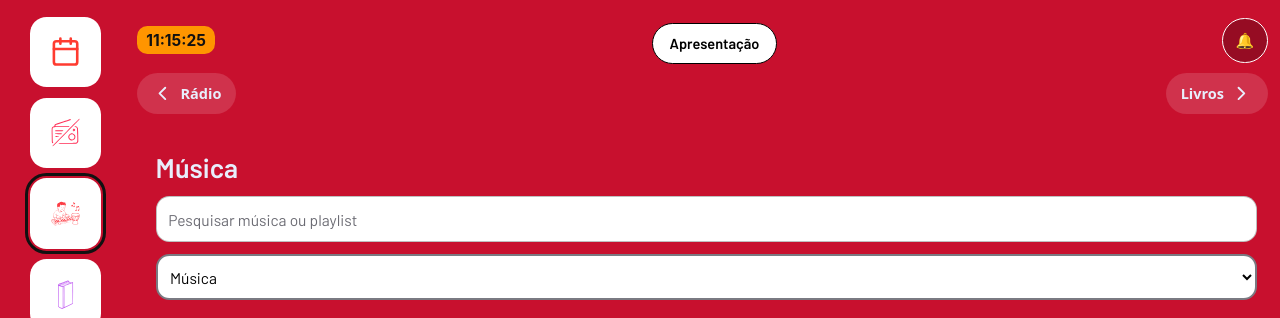
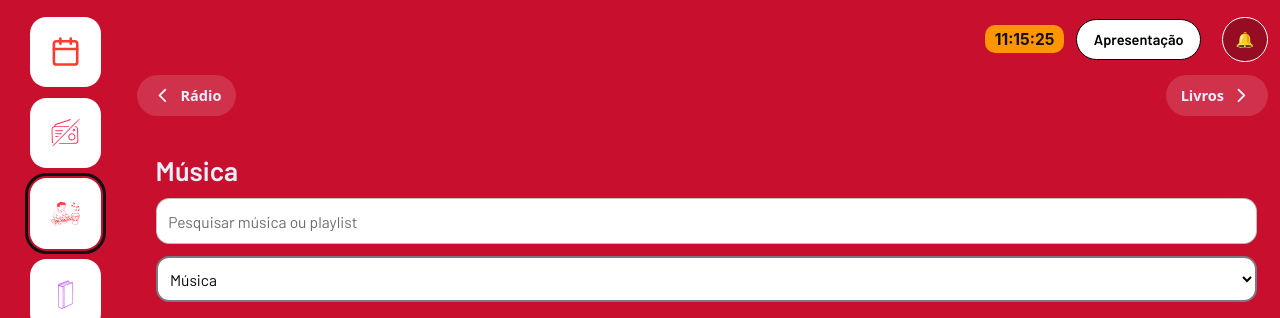
Before and after one commit to Marcoosantonioo/Teste-meu-site, a plain HTML site: page notch-panel.html in a window 1280 px wide. Shown: the top 318 px of the page. Drawn offline with nearby package versions, Linux system fonts and the light colour scheme; no server answers.

Commit message:
Add files via upload

```diff
--- a/estilo/notch.css
+++ b/estilo/notch.css
@@ -838,3 +838,7 @@ html .notch #view{align-self:stretch!important}
 /* ===== Refinamento de controles: foco visível, campos e selects alinhados ===== */
 :focus-visible{outline:2px solid var(--blue);outline-offset:2px}
 .tr-form select{margin:0}
+/* ===== Cabeçalho: horário, Apresentação, sincronização e avisos agrupados à direita ===== */
+.inner>.hdr{display:flex!important;flex-wrap:nowrap!important;align-items:center!important;justify-content:flex-end!important;gap:0.5rem;margin:0 0 0.75rem!important}
+#hwx{margin-right:auto}
+#apresHdr{align-self:center!important;margin-top:0!important}
```
